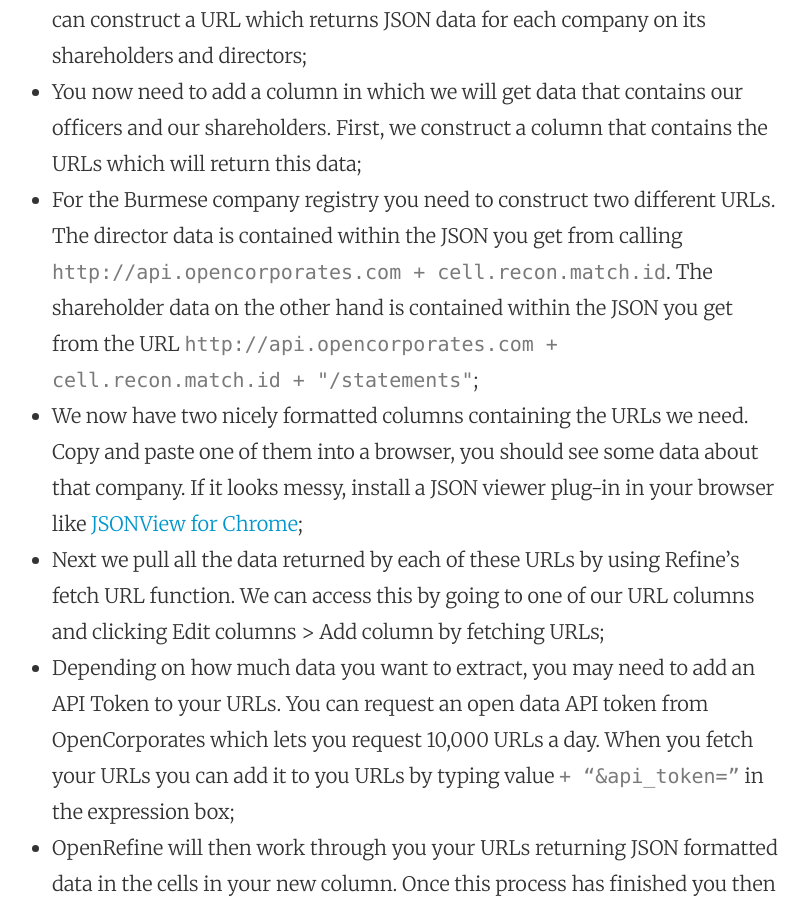
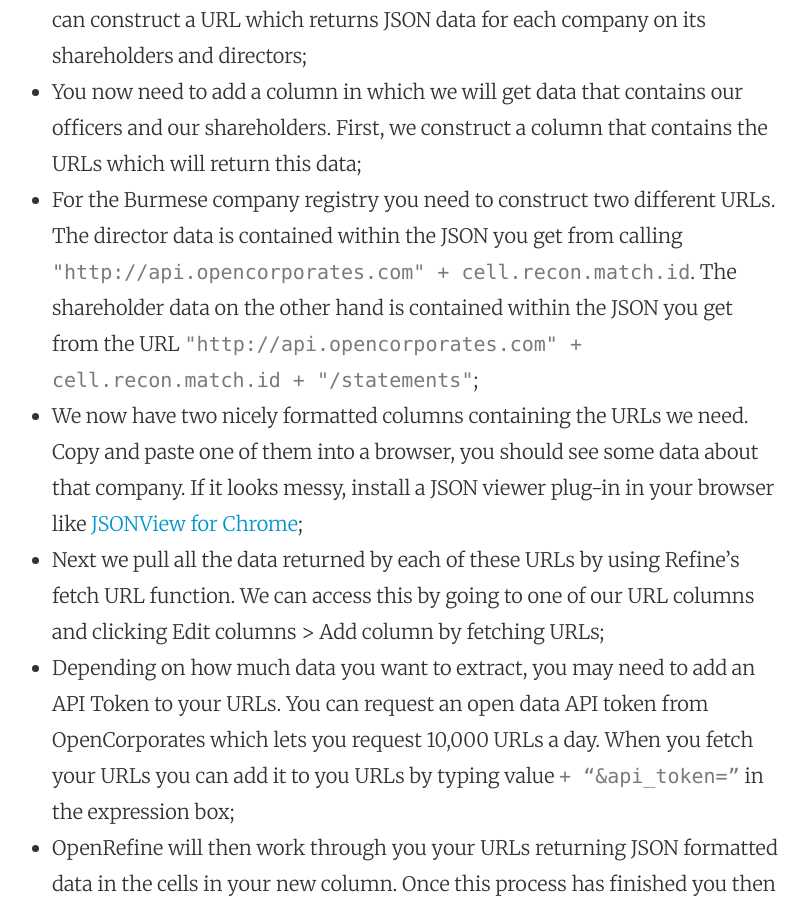
Before and after one commit to pamegeo/blog, a Jekyll site: the page built from _posts/2016-2-15-opencorproates-jade-investigation.markdown, in a window 1280 px wide and 900 px high, scrolled down 3096 px. Shown: the whole window, without its empty margins (244-1052 px from the left). Built offline with Jekyll 4.4.1, drawn with Linux system fonts in a browser that asks for light colours.

Commit message:
Small correction

```diff
--- a/_posts/2016-2-15-opencorproates-jade-investigation.markdown
+++ b/_posts/2016-2-15-opencorproates-jade-investigation.markdown
@@ -37,7 +37,7 @@ There are a number of ways to extract this information, one could write a script
 * Once you have reconciled the data and chosen the correct matches, you need to add a column to your data that contains the OpenCorporates ID. This can be achieved by clicking Edit Column > Add column based on this column in the Transform box type `cell.recon.match.id`;
 * You should now have a column with the OpenCorporates ID. From this you can construct a URL which returns JSON data for each company on its shareholders and directors;
 * You now need to add a column in which we will get data that contains our officers and our shareholders. First, we construct a column that contains the URLs which will return this data;
-* For the Burmese company registry you need to construct two different URLs. The director data is contained within the JSON you get from calling `http://api.opencorporates.com + cell.recon.match.id`. The shareholder data on the other hand is contained within the JSON you get from the URL `http://api.opencorporates.com + cell.recon.match.id + "/statements"`;
+* For the Burmese company registry you need to construct two different URLs. The director data is contained within the JSON you get from calling `"http://api.opencorporates.com" + cell.recon.match.id`. The shareholder data on the other hand is contained within the JSON you get from the URL `"http://api.opencorporates.com" + cell.recon.match.id + "/statements"`;
 * We now have two nicely formatted columns containing the URLs we need. Copy and paste one of them into a browser, you should see some data about that company. If it looks messy, install a JSON viewer plug-in in your browser like [JSONView for Chrome](https://chrome.google.com/webstore/detail/jsonview/chklaanhfefbnpoihckbnefhakgolnmc?hl=en);
 * Next we pull all the data returned by each of these URLs by using Refine’s fetch URL function. We can access this by going to one of our URL columns and clicking Edit columns > Add column by fetching URLs;
 * Depending on how much data you want to extract, you may need to add an API Token to your URLs. You can request an open data API token from OpenCorporates which lets you request 10,000 URLs a day. When you fetch your URLs you can add it to you URLs by typing value `+ “&api_token=”` in the expression box;
```
